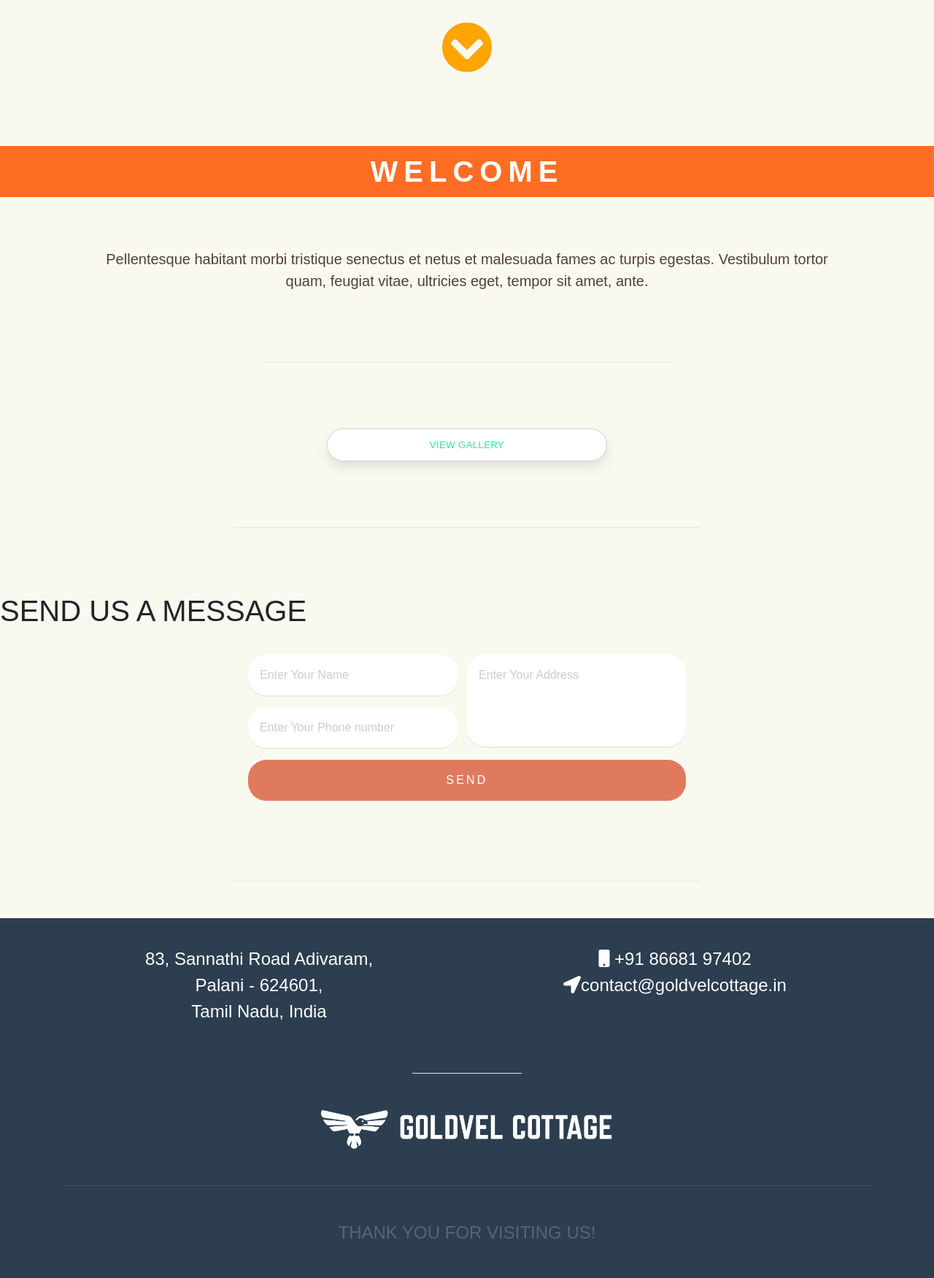
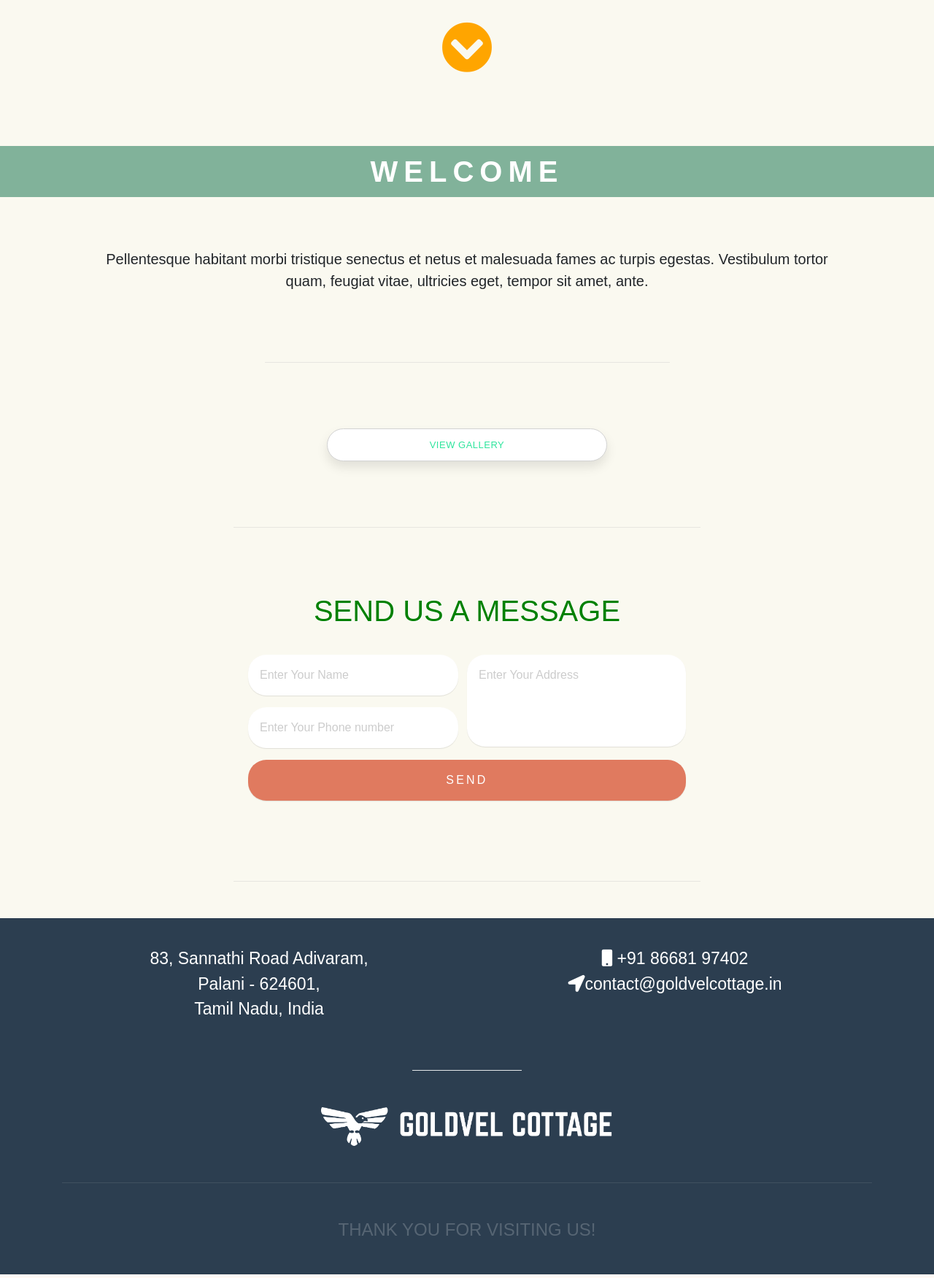
Before and after one commit to Sarath81198/GoldvelCottage-Web, a PHP site: page / in a window 1280 px wide. Shown: the part 530-2281 px from the top of the page at 73% size. Run offline with PHP 8.4, Linux system fonts and the light colour scheme; some libraries are stand-ins or nearby versions.

Commit message:
Update style.css

```diff
--- a/style.css
+++ b/style.css
@@ -2,6 +2,7 @@ html, body{
   margin: 0;
   background: #FAF9F0;
   font-family: Arial, Helvetica, sans-serif;
+  scroll-behavior: smooth;
 }
 
 .sidenav {
@@ -44,7 +45,7 @@ html, body{
 }
 
 .welcome {
-  background-color: #ff6d24;
+  background-color: #81B29A;
   color:white;
   height: 70px;
   font-size: 40px;
@@ -61,7 +62,6 @@ html, body{
   font-family: Arial, Helvetica, sans-serif;
   text-align: center;
   font-size:20px;
-  color: #4e413b
 }
 
 hr.divider {
@@ -122,7 +122,7 @@ hr.divider {
   box-sizing: border-box;
 }
 
-h3 {
+h1 {
   text-align: center;
   color: green;
   text-shadow: 1px 1px 0 white;
@@ -238,7 +238,7 @@ hr { border-top: 1px solid #e4e7e9; margin-bottom: 50px; margin-top: 50px; }
 footer {
   background-color: #2C3E50;
   color:  #fff;
-  font-size: 1.5em;
+  font-size: 23px;
   text-align: center;
   padding:3%;
 }
```
